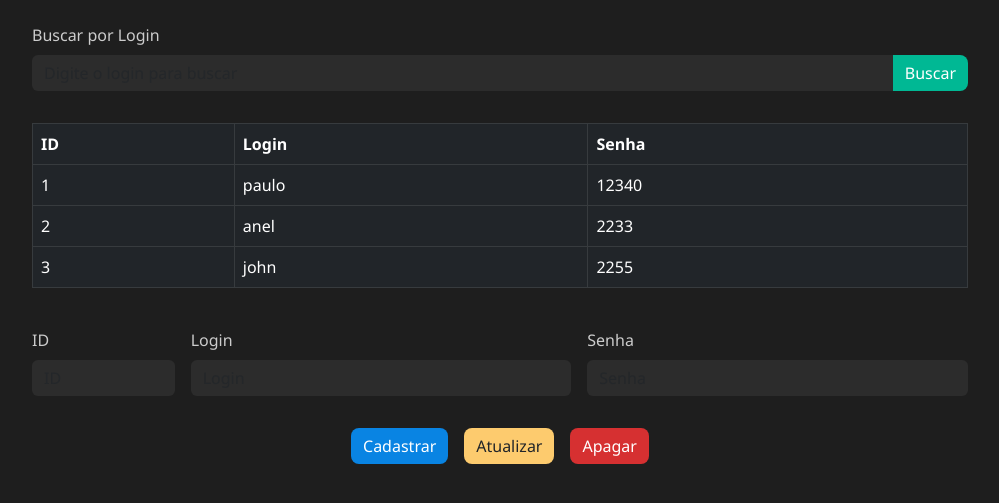
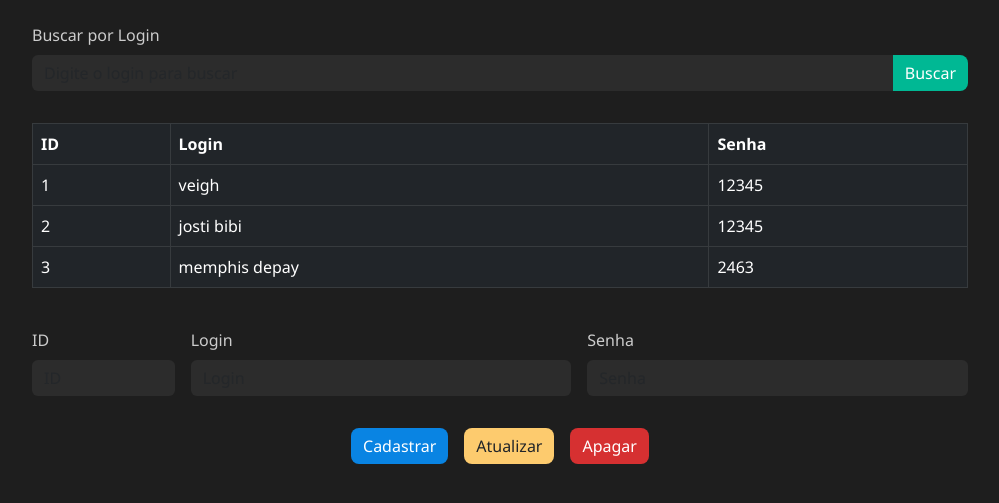
Before and after one commit to GabriellaMaris/Atv-crud-bruno, a plain HTML site: page index.html in a window 1280 px wide. Shown: the part 145-648 px from the top of the page, without its empty margins (140-1139 px from the left). Drawn offline with nearby package versions, Linux system fonts and the light colour scheme.

Commit message:
pequenas alteracoes

```diff
--- a/Dados.js
+++ /dev/null
@@ -1,11 +0,0 @@
-function GetUsers() {
-  if (!localStorage.getItem("usuarios")) {
-    const dadosIniciais = [
-      { id: 1, login: "paulo", senha: "12340" },
-      { id: 2, login: "anel", senha: "2233" },
-      { id: 3, login: "john", senha: "2255" }
-    ];
-    localStorage.setItem("usuarios", JSON.stringify(dadosIniciais));
-  }
-  mostrar();
-}
--- a/index.html
+++ b/index.html
@@ -6,11 +6,11 @@
   <title>CRUD Usuários</title>
   <link href="https://cdn.jsdelivr.net/npm/bootstrap@5.3.0/dist/css/bootstrap.min.css" rel="stylesheet" />
   <link rel="stylesheet" href="style.css">
-  <script src="./Dados.js"></script>
+  <script src="./users.js"></script>
   <script src="./script.js"></script>
 </head>
 
-<body onload="GetUsers()">
+<body onload="PuxarUsers()">
   <div class="container">
     <h1>Gerenciamento de</h1>
     <div class="search-section mt-5">
--- /dev/null
+++ b/users.js
@@ -0,0 +1,11 @@
+function PuxarUsers() {
+  if (!localStorage.getItem("usuarios")) {
+    const dadosIniciais = [
+      { id: 1, login: "veigh", senha: "12345" },
+      { id: 2, login: "josti bibi", senha: "12345" },
+      { id: 3, login: "memphis depay", senha: "2463" }
+    ];
+    localStorage.setItem("usuarios", JSON.stringify(dadosIniciais));
+  }
+  mostrar();
+}
```
